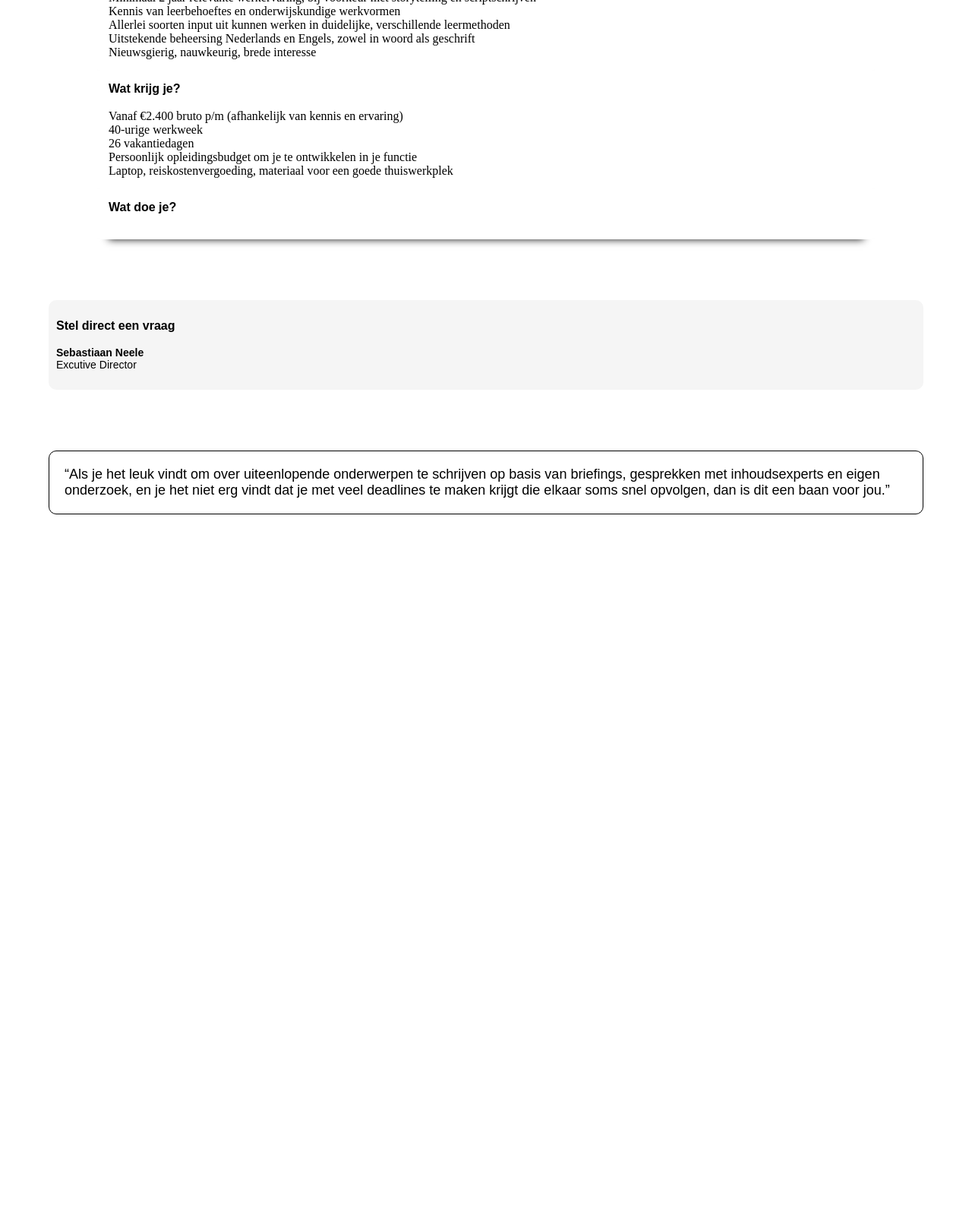
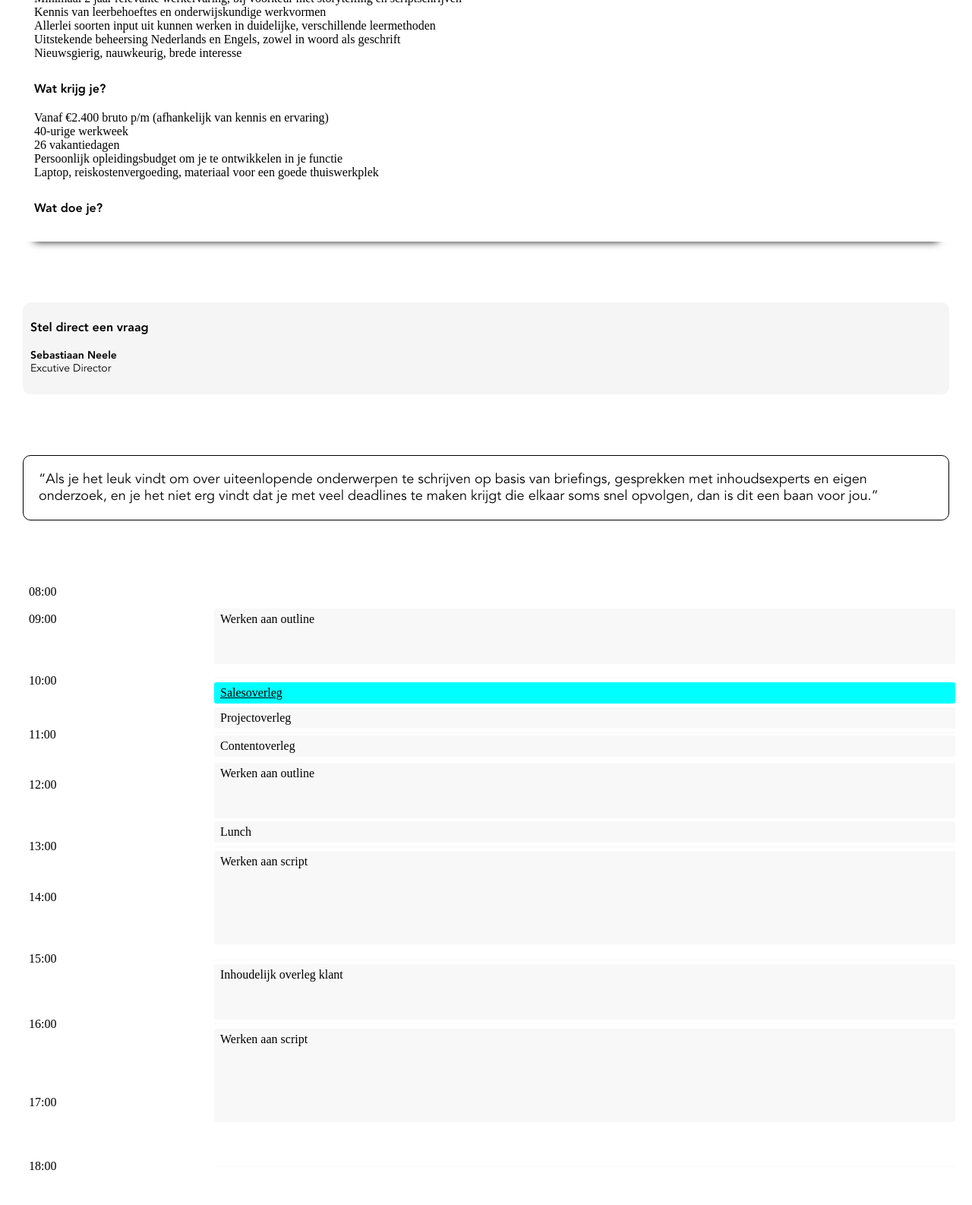
Before and after one commit to SamBaramesi/inBrain, a PHP site: page / in a window 1280 px wide. Shown: the part 619-2205 px from the top of the page at 76% size. Before the commit the page ends 1296 px from the top, so only its background shows below. Run offline with PHP 8.4, Linux system fonts and the light colour scheme.

Commit message:
Fonts Added / Minor Changes

```diff
--- a/index.html
+++ b/index.html
@@ -27,11 +27,14 @@
     </nav>
     <section class="banner">
         <div id="Bcontent">
-            <h1>Job Title</h1>
-            <h2>inBrain</h2>
+            <div id="hero">Project Manager</div>
+            <br>
+            <h1>inBrain</h1>
+            <h2>Utrecht - De Meern</h2>
             <button>Get started</button>
         </div>
     </section>
+    <div class="content">
         <section>
             <div class="column">
                 <h5>Wat is vereist?</h5>
@@ -90,6 +93,45 @@
                 </div>
             </div>
         </section>
+        <section>
+            <div class="grid">
+                <div id="item1" class="item">08:00</div>
+                <div id="item2" class="item"></div>
+                <div id="item3" class="item">09:00</div>
+                <div id="item4" class="item">Werken aan outline</div>
+                <div id="item5" class="item">10:00</div>
+                <div id="item6">
+                    <div id="item6-1" class="tooltip">Salesoverleg<span class="tooltiptext">
+                            <h6>Sales overleg</h6><br>
+                            <div class="p4">Je kunt niet alleen groeien als Learning Specialist, maar ook voor een
+                                andere richting binnen RMMBR kiezen. Je kunt je bijvoorbeeld ontwikkelen tot
+                                projectregisseur of je focussen op de conceptontwikkeling van digital learning.</div>
+                        </span></div>
+                    <div id="item6-2">Projectoverleg</div>
+                </div>
+                <div id="item7" class="item">11:00</div>
+                <div id="item8" class="item">Contentoverleg</div>
+                <div id="item9" class="item">12:00</div>
+                <div id="item10" class="item">Werken aan outline</div>
+                <div id="item11" class="item">13:00</div>
+                <div id="item12">
+                    <div id="item12-1" class="item">Lunch</div>
+                </div>
+                <div id="item13" class="item">14:00</div>
+                <div id="item14" class="item">Werken aan script</div>
+                <div id="item15" class="item">15:00</div>
+                <div id="item16">
+                    <div id="item16-1" class="item">Inhoudelijk overleg klant</div>
+                </div>
+                <div id="item17" class="item">16:00</div>
+                <div id="item18" class="item">Werken aan script</div>
+                <div id="item19" class="item">17:00</div>
+                <div id="item20" class="item"></div>
+                <div id="item21" class="item">18:00</div>
+                <div id="item22" class="item"></div>
+            </div>
+        </section>
+    </div>
 </body>
 
 </html>
--- a/style.css
+++ b/style.css
@@ -2,6 +2,7 @@
 
 html {
     box-sizing: border-box;
+    font-size: 16px;
 }
 
 *, *:before, *:after {
@@ -10,54 +11,114 @@ html {
     padding: 0;
 }
 
+@font-face {
+    font-family: "AvenirBlack";
+    src: url(assets/fonts/AvenirLTStd-Black.otf);
+}
+
+@font-face {
+    font-family: "AvenirBlackOblique";
+    src: url(assets/fonts/AvenirLTStd-BlackOblique.otf);
+    font-style: oblique;
+}
+
+@font-face {
+    font-family: "AvenirBook";
+    src: url(assets/fonts/AvenirLTStd-Book.otf);
+}
+
+@font-face {
+    font-family: "AvenirBookOblique";
+    src: url(assets/fonts/AvenirLTStd-BookOblique.otf);
+    font-style: oblique;
+}
+
+@font-face {
+    font-family: "AvenirHeavy";
+    src: url(assets/fonts/AvenirLTStd-Heavy.otf);
+}
+
+@font-face {
+    font-family: "AvenirHeavyOblique";
+    src: url(assets/fonts/AvenirLTStd-HeavyOblique.otf);
+    font-style: oblique;
+}
+
+@font-face {
+    font-family: "AvenirLight";
+    src: url(assets/fonts/AvenirLTStd-Light.otf);
+}
+
+@font-face {
+    font-family: "AvenirRoman";
+    src: url(assets/fonts/AvenirLTStd-Roman.otf);
+}
+
+html #hero {
+    font-family: "AvenirBook";
+    font-size: 2.5rem;
+    font-weight: normal;
+}
+
+
 html h1 {
-    font-family: sans-serif;
-    font-size: 4rem;
+    font-family: "AvenirBlack";
+    font-size: 2rem;
+    font-weight: bolder;
 }
 
 html h2 {
-    font-family: sans-serif;
-    font-size: 2rem;
+    font-family: "AvenirBlack";
+    font-size: 1.5rem;
+    font-weight: bolder;
 }
 
 html h3 {
-    font-family: sans-serif;
-    font-size: 1.5rem;
+    font-family: "AvenirBlack";
+    font-size: 1.125rem;
+    font-weight: bolder;
 }
 
 html h4 {
-    font-family: sans-serif;
-    font-size: 1.125rem;
+    font-family: "AvenirBlack";
+    font-size: 1rem;
+    font-weight: bolder;
 }
 
 html h5 {
-    font-family: sans-serif;
+    font-family: "AvenirHeavy";
     font-size: 1rem;
+    font-weight: bold;
 }
 
 html h6 {
-    font-family: sans-serif;
+    font-family: "AvenirHeavy";
     font-size: 0.875rem;
+    font-weight: bold;
 }
 
 .p1 {
-    font-family: sans-serif;
+    font-family: "AvenirBook";
     font-size: 1.125rem;
+    font-weight: normal;
 }
 
 .p2 {
-    font-family: sans-serif;
+    font-family: "AvenirBook";
     font-size: 1rem;
+    font-weight: normal;
 }
 
 .p3 {
-    font-family: sans-serif;
+    font-family: "AvenirBook";
     font-size: 0.875rem;
+    font-weight: normal;
 }
 
 .p4 {
-    font-family: sans-serif;
+    font-family: "AvenirBook";
     font-size: 0.75rem;
+    font-weight: normal;
 }
 
 /* --------------------------------------------------- */
@@ -84,7 +145,7 @@ nav li a:hover {
 }
 
 .banner {
-    max-width: 100%;
+    width: 100%;
     height: 75vh;
     /* The image used */
     background-image:
@@ -96,12 +157,17 @@ nav li a:hover {
     background-repeat: no-repeat;
 }
 
+.content {
+    padding: 0px 30px;
+}
+
 #Bcontent {
+    padding: 20px;
+    background-color: red;
     margin: auto;
     position: relative;
     top: 20vh;
-    max-width: 75%;
-    text-align: center;
+    text-align: left;
     color: white;
 }
 
@@ -121,7 +187,7 @@ nav li a:hover {
     margin: auto;
     text-align: left;
     background-color: white;
-    max-width: 80%;
+    width: 100%;
     position: relative;
     bottom: 10vh;
     box-shadow: 0px 15px 10px -15px #111;
@@ -133,7 +199,7 @@ nav li a:hover {
 
 .contact {
     margin: auto;
-    max-width: 90%;
+    width: 100%;
     background-color: whitesmoke;
     text-align: left;
     padding: 25px 10px;
@@ -143,63 +209,178 @@ nav li a:hover {
 
 .quote {
     margin: auto;
-    max-width: 90%;
+    width: 100%;
     text-align: left;
     padding: 20px;
     border: solid 1px black;
     border-radius: 10px;
 }
 
-/*
-html {
-    box-sizing: border-box;
-    line-height: 150%;
-    font-family: sans-serif;
-    font-weight: 500;
-    font-size: medium;
+.grid {
+    width: 100%;
+    margin: auto;
+    margin-top: 10vh;
+    /* background-color: bisque; */
+    display: grid;
+    gap: 0.5rem;
+    grid-template-columns: 20% 80%;
+    text-align: left;
 }
 
-*, *:before, *:after {
-    box-sizing: inherit;
-    margin: 0;
-    padding: 0;
+.item {
+    /* background-color: rgba(0, 0, 255, 0.267); */
+    padding: 5px 8px;
+    border-radius: 3px;
 }
 
-.banner {
-    The image used
-    background-image:
-    url(https://wallpaperaccess.com/full/1406863.jpg);
-    Create the parallax scrolling effect
-    background-attachment: fixed;
-    Prevent image from repeating
-    background-repeat: no-repeat;
-    background-size: cover;
-    height: 100vh;
+#item3 {
+    padding-bottom: 50px;
 }
 
-.desc {
-    background-color: red;
-    max-width: 50%;
-    position: relative;
-    transform: translateX(50%);
-    top: -10vh;
-    box-shadow: 0px 15px 10px -15px #111;
+#item4 {
+    padding-bottom: 50px;
+    background-color: #f8f8f8;
 }
 
-ul {
-    float: left;
-    width: 33.33%;
-    list-style-type: none;
-    text-align: left;
-    padding: 25px;
+#item6 {
+    border-top: 1px solid #f8f8f8;
+    border-bottom: 1px solid #f8f8f8;
+    padding: 5px 0px;
+    margin: 10px 0px;
 }
 
-  Clear floats after the columns
-
-  .tabl:after {
-    content: "";
-    display: table;
-    clear: both;
+#item6-1 {
+    background-color: cyan;
+    text-decoration: underline;
+    padding: 5px 8px;
+    border-radius: 3px;
 }
 
-*/
+.tooltip {
+    position: relative;
+    width: 100%;
+    display: inline-block;
+}
+
+.tooltip .tooltiptext {
+    visibility: hidden;
+    width: 50%;
+    background-color: white;
+    color: black;
+    padding: 5px 5px;
+    border-radius: 3px;
+
+    /* Position the tooltip text - see examples below! */
+    position: absolute;
+
+    z-index: 1;
+  }
+
+.tooltip:hover .tooltiptext {
+    visibility: visible;
+    cursor: pointer;
+
+}
+
+
+#item6-1:hover {
+    background-color: cyan;
+}
+
+
+
+#item6-2 {
+    background-color: #f8f8f8;
+    padding: 5px 8px;
+    border-radius: 3px;
+    margin-top: 5px;
+}
+
+#item7 {
+    margin-top: -30px;
+}
+
+#item8 {
+    background-color: #f8f8f8;
+    padding: 5px 8px;
+    border-radius: 3px;
+    position: relative;
+    top: -15px;
+}
+
+#item10 {
+    padding-bottom: 50px;
+    background-color: #f8f8f8;
+    position: relative;
+    top: -15px;
+}
+
+#item12 {
+    border-bottom: 1px solid #f8f8f8;
+    padding: 5px 0px;
+    margin: 10px 0px;
+    position: relative;
+    top: -34px;
+}
+
+#item12-1 {
+    background-color: #f8f8f8;
+}
+
+#item14 {
+    padding-bottom: 100px;
+    background-color: #f8f8f8;
+    position: relative;
+    top: -47px;
+}
+
+#item15 {
+    position: relative;
+    top: -50px;
+}
+
+#item16 {
+    border-top: 1px solid #f8f8f8;
+    border-bottom: 1px solid #f8f8f8;
+    padding: 5px 0px;
+    position: relative;
+    top: -35px;
+}
+
+#item16-1 {
+    padding-bottom: 50px;
+    background-color: #f8f8f8;
+}
+
+#item17 {
+    position: relative;
+    top: -57px;
+}
+
+#item18 {
+    padding-bottom: 100px;
+    background-color: #f8f8f8;
+    position: relative;
+    top: -37px;
+}
+
+#item19 {
+    position: relative;
+    top: -85px;
+}
+
+#item20 {
+    position: relative;
+    top: -35px;
+}
+
+#item21 {
+    position: relative;
+    top: -37px;
+}
+
+#item22 {
+    border-bottom: 1px solid #f8f8f8;
+    position: relative;
+    top: -50px;
+}
```
Also changed, not shown: assets/fonts/AvenirLTStd-Black.otf (added), assets/fonts/AvenirLTStd-BlackOblique.otf (added), assets/fonts/AvenirLTStd-Book.otf (added), assets/fonts/AvenirLTStd-BookOblique.otf (added), assets/fonts/AvenirLTStd-Heavy.otf (added), assets/fonts/AvenirLTStd-HeavyOblique.otf (added), assets/fonts/AvenirLTStd-Light.otf (added), assets/fonts/AvenirLTStd-Roman.otf (added). Lines whose indentation alone changed are shown as unchanged.
